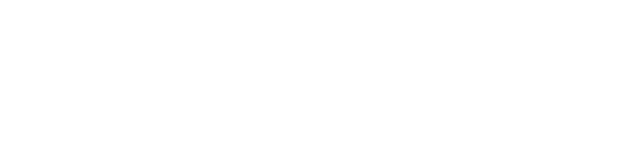
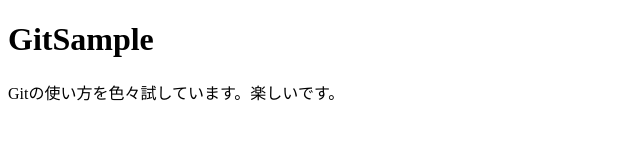
Before and after one commit to Ayaka-K414/gitsample, a plain HTML site: page index.html in a window 1280 px wide. Shown: the whole page, without its empty margins (0-640 px from the left). Drawn offline with Linux system fonts and the light colour scheme.

Commit message:
h1とpタグをindex.htmlに追加

```diff
--- a/index.html
+++ b/index.html
@@ -6,6 +6,7 @@
     <title>GitSample</title>
 </head>
 <body>
-
+    <h1>GitSample</h1>
+    <p>Gitの使い方を色々試しています。楽しいです。</p>
 </body>
 </html>
```
